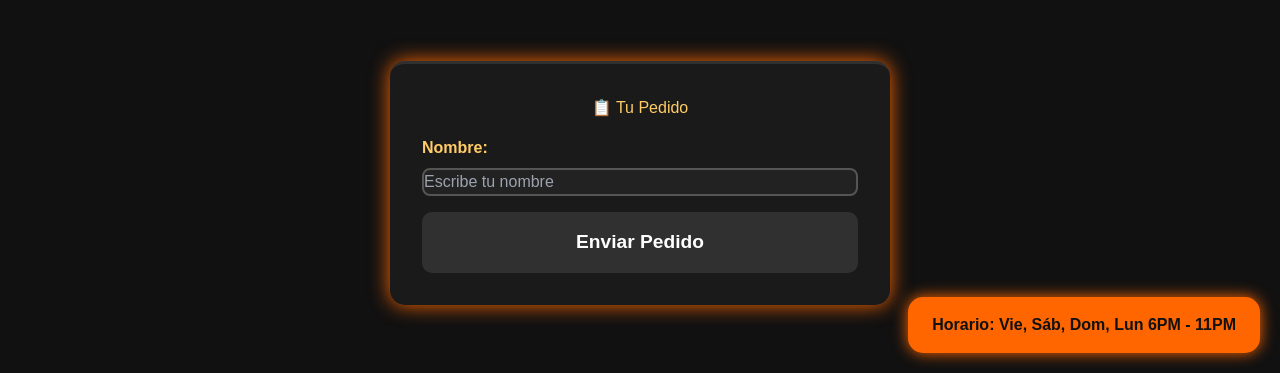
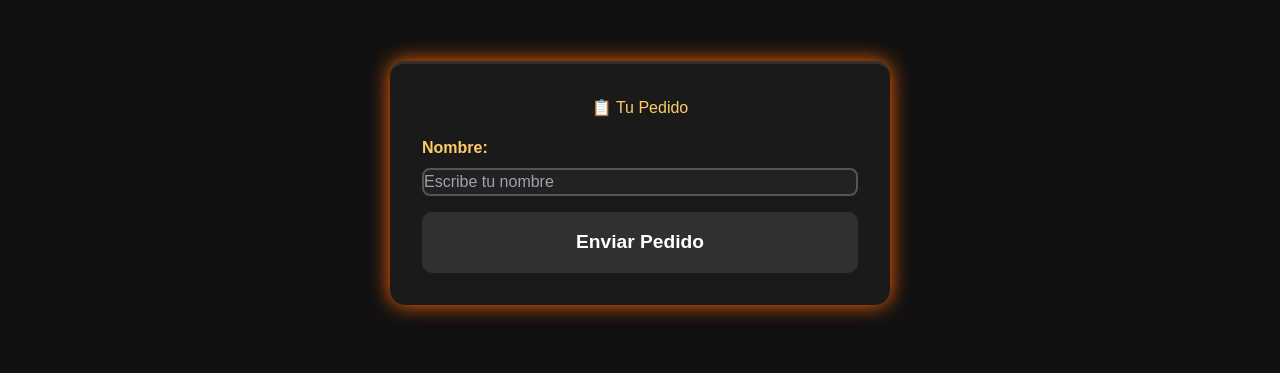
Before and after one commit to VisioWebDavid/BurgersProfe, a plain HTML site: page index.html in a window 1280 px wide. Shown: the part 427-800 px from the top of the page. Drawn offline with nearby package versions, Linux system fonts and the light colour scheme.

Commit message:
Update index.html
3

```diff
--- a/index.html
+++ b/index.html
@@ -192,7 +192,6 @@ input:focus { border-color:#313030; box-shadow:0 0 10px #313030; }
 .remove-btn { background:#cc0000; border:none; border-radius:50%; color:white; font-weight:bold; width:25px; height:25px; cursor:pointer; }
 .submit-btn { width:100%; background:#313030; padding:1rem; border:none; border-radius:10px; cursor:pointer; font-size:1.2rem; font-weight:bold; transition:0.3s; }
 .submit-btn:hover { background:#cc0000; transform:scale(1.05); }
-.horario { position:fixed; bottom:20px; right:20px; background:#ff6600; color:#111; padding:1rem 1.5rem; border-radius:15px; font-weight:bold; box-shadow:0 0 15px #ff6600; animation: float 2s infinite alternate; z-index:1000; }
 #adminSticker { position:fixed; top:20px; right:20px; font-size:2rem; cursor:pointer; z-index:1000; }
 #loginDiv input, #loginDiv button { width:100%; margin-bottom:0.5rem; padding:0.7rem; border-radius:8px; border:none; outline:none; }
 #loginDiv button { background:#cc0000; color:white; font-weight:bold; cursor:pointer; }
@@ -221,7 +220,6 @@ input:focus { border-color:#313030; box-shadow:0 0 10px #313030; }
       <button class="variant-btn" onclick="addProduct('Especial de Camarón',140)">Especial de Camarón $140</button>
     </div>
   </div>
-
 
   <!-- Hot Dog -->
   <div class="card">
@@ -264,7 +262,7 @@ input:focus { border-color:#313030; box-shadow:0 0 10px #313030; }
 <button class="submit-btn" onclick="sendWhatsAppAndSave()">Enviar Pedido</button>
 </section>
 
-<div class="horario">Horario: Vie, Sáb, Dom, Lun 6PM - 11PM</div>
+<!-- QUITADO EL FLOTANTE -->
 <div id="adminSticker">🍔</div>
 
 <!-- Login Admin SOLO CONTRASEÑA -->
```
Lines whose indentation alone changed are shown as unchanged.
